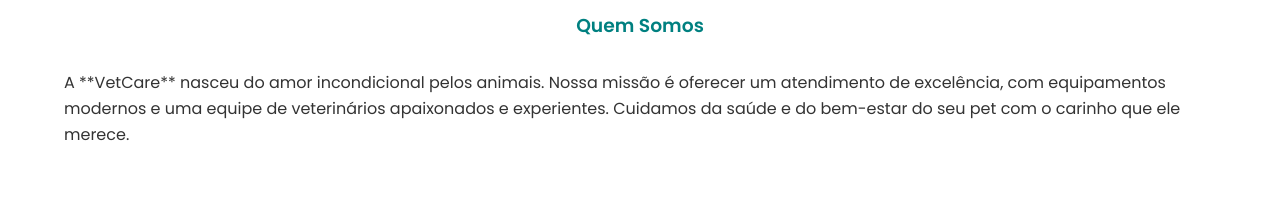
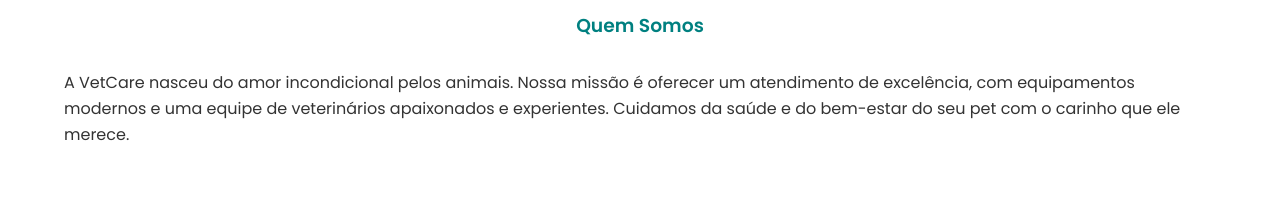
Before and after one commit to victoriagames23/clinica_veterinaria, a plain HTML site: page index.html in a window 1280 px wide. Shown: the part 595-792 px from the top of the page. Drawn offline with Linux system fonts and the light colour scheme.

Commit message:
Update index.html

```diff
--- a/index.html
+++ b/index.html
@@ -33,7 +33,7 @@
         <section id="sobre" class="sobre">
             <div class="container">
                 <h3>Quem Somos</h3>
-                <p>A **VetCare** nasceu do amor incondicional pelos animais. Nossa missão é oferecer um atendimento de excelência, com equipamentos modernos e uma equipe de veterinários apaixonados e experientes. Cuidamos da saúde e do bem-estar do seu pet com o carinho que ele merece.</p>
+                <p>A VetCare nasceu do amor incondicional pelos animais. Nossa missão é oferecer um atendimento de excelência, com equipamentos modernos e uma equipe de veterinários apaixonados e experientes. Cuidamos da saúde e do bem-estar do seu pet com o carinho que ele merece.</p>
             </div>
         </section>
 
```
